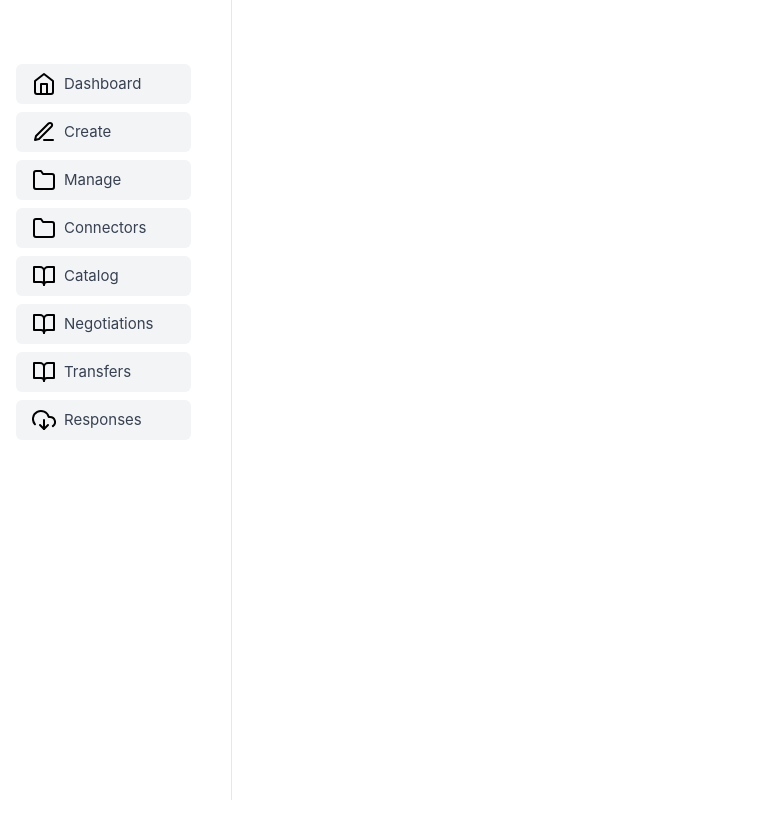
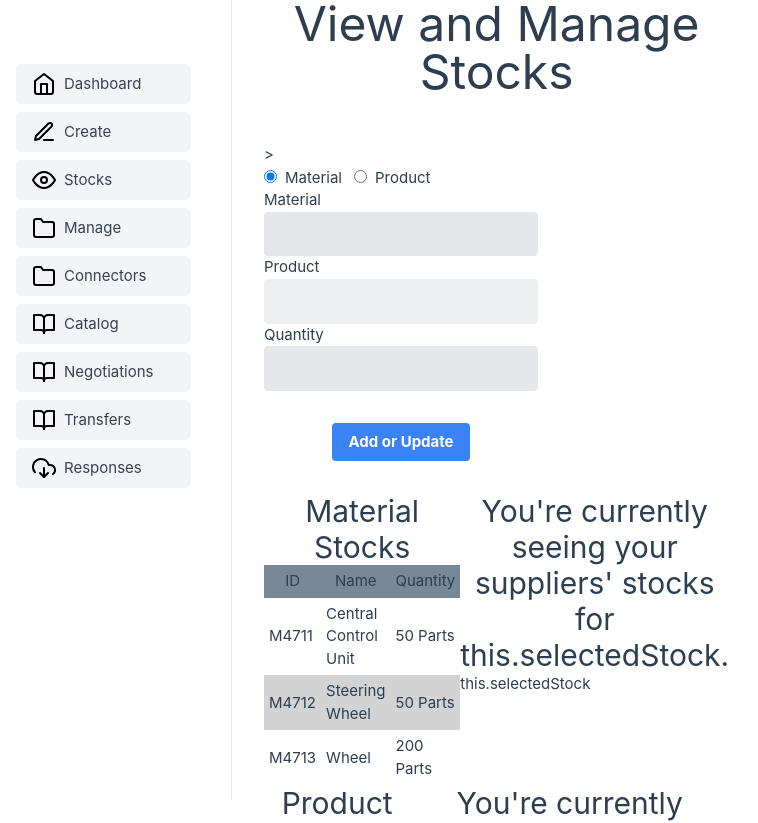
Before and after one commit to eclipse-tractusx/puris-frontend, a Vue app: page /stocks in a window 1280 px wide. Shown: the top 823 px of the page, without its empty margins (24-782 px from the left). Before the commit the page ends 800 px from the top, so only its background shows below. Built offline with nearby package versions, Linux system fonts and the light colour scheme; what vue-json-viewer would draw is missing.

Commit message:
feat(stockView): initial draft of stock view
- add or update stock (To be redefined)
- show own stocks
- show partner stocks (hand over not working)

```diff
--- a/src/App.vue
+++ b/src/App.vue
@@ -57,6 +57,17 @@ const appName = import.meta.env.VITE_APP_NAME;
                   src="@/assets/icons/create.svg"
                   alt="Icon"
                 />Create</RouterLink
+              >
+            </li>
+            <li>
+              <RouterLink
+                  class="flex items-center px-4 py-2 text-gray-700 bg-gray-100 dark:text-gray-100 dark:bg-gray-700 rounded-md"
+                  to="/stocks"
+              ><img
+                  class="mr-2"
+                  src="@/assets/icons/stock.svg"
+                  alt="Icon"
+              />Stocks</RouterLink
               >
             </li>
             <li>
--- a/src/assets/base.css
+++ b/src/assets/base.css
@@ -72,3 +72,15 @@ body {
   -webkit-font-smoothing: antialiased;
   -moz-osx-font-smoothing: grayscale;
 }
+
+th{
+  background-color: lightslategray;
+}
+
+th,td {
+  padding: 5px;
+}
+
+tr:nth-child(odd){
+  background-color: lightgray;
+}
--- a/src/router/index.js
+++ b/src/router/index.js
@@ -68,6 +68,11 @@ const router = createRouter({
       name: "connectors",
       component: () => import("../views/ConnectorView.vue"),
     },
+    {
+      path: "/stocks",
+      name: "stocks",
+      component: () => import("../views/StockView.vue")
+    },
   ],
 });
 
--- /dev/null
+++ b/src/views/StockView.vue
@@ -0,0 +1,213 @@
+<template>
+  <main class="flex flex-col">
+    <h1 class="w-full text-center bold text-5xl mb-6 pb-6">
+      View and Manage Stocks
+    </h1>
+
+    <div>
+      <form
+        @submit.prevent="addOrUpdateStock(this.changedStock)"
+        class="w-max max-w-lg"
+      >
+        >
+        <div class="flex flex-row justify-start space-x-3">
+          <div class="space-x-2">
+            <input
+              type="radio"
+              v-model="this.changedStock.type"
+              value="Material"
+              @change="toggleMaterialOrProduct(changedStock)"
+            />
+            <label>Material</label>
+          </div>
+
+          <div class="space-x-2">
+            <input
+              type="radio"
+              v-model="this.changedStock.type"
+              value="Product"
+              @change="toggleMaterialOrProduct(changedStock)"
+            />
+            <label>Product</label>
+          </div>
+        </div>
+
+        <div>
+          <label for="material">Material</label>
+          <select
+            class="appearance-none block w-full bg-gray-200 text-gray-700 border border-gray-200 rounded py-3 px-4 leading-tight focus:outline-none focus:bg-white focus:border-gray-500"
+            id="materialSelect"
+            v-model="this.changedStock.materialId"
+            :disabled="this.changedStock.type === 'Product'"
+          >
+            <option v-for="material in this.materials" :value="material.id">
+              {{ material.id }} ({{ material.name }})
+            </option>
+          </select>
+        </div>
+        <div>
+          <label for="product">Product</label>
+          <select
+            class="appearance-none block w-full bg-gray-200 text-gray-700 border border-gray-200 rounded py-3 px-4 leading-tight focus:outline-none focus:bg-white focus:border-gray-500"
+            id="productSelect"
+            v-model="this.changedStock.productId"
+            :disabled="this.changedStock.type === 'Material'"
+          >
+            <option v-for="product in this.products" :value="product.id">
+              {{ product.id }} ({{ product.name }})
+            </option>
+          </select>
+        </div>
+        <div>
+          <label for="Quantity">Quantity</label>
+          <input
+            class="appearance-none block w-full bg-gray-200 text-gray-700 border border-gray-200 rounded py-3 px-4 leading-tight focus:outline-none focus:bg-white focus:border-gray-500"
+            type="number"
+            id="quantityInput"
+            v-model="this.changedStock.quantity"
+          />
+        </div>
+
+        <div class="text-center">
+          <button
+            class="my-8 bg-blue-500 hover:bg-blue-700 text-white font-bold py-2 px-4 rounded"
+            id="stockBtn"
+          >
+            Add or Update
+          </button>
+        </div>
+      </form>
+
+      <!-- separator -->
+      <div id="materialAndProductStockTables" class="flex flex-col max-w-max">
+        <StockTableSFC title="Material Stocks" :stocks="this.materialStocks" />
+        <StockTableSFC title="Product Stocks" :stocks="this.productStocks" />
+      </div>
+    </div>
+  </main>
+</template>
+
+<script>
+import StockTableSFC from "@/views/stock/StockTableSFC.vue";
+
+export default {
+  name: "StockView",
+  components: { StockTableSFC },
+
+  data() {
+    return {
+      changedStock: {
+        materialId: "",
+        productId: "",
+        type: "Material",
+        quantity: "",
+        unitOfMeasure: "",
+      },
+      site: {
+        bpns: "BPNS12345678910ZZZ",
+        name: "Wolfsburg Hauptwertk",
+      },
+      materials: [
+        {
+          id: "M4711",
+          name: "Central Control Unit",
+          unitOfMeasure: "Parts",
+        },
+        {
+          id: "M4712",
+          name: "Steering Wheel",
+          unitOfMeasure: "Parts",
+        },
+        {
+          id: "M4713",
+          name: "Wheel",
+          unitOfMeasure: "Parts",
+        },
+      ],
+      products: [
+        {
+          id: "P4711",
+          name: "VW Golf",
+          unitOfMeasure: "Parts",
+        },
+      ],
+      materialStocks: [
+        {
+          id: "M4711",
+          name: "Central Control Unit",
+          quantity: "50",
+          unitOfMeasure: "Parts",
+        },
+        {
+          id: "M4712",
+          name: "Steering Wheel",
+          quantity: "50",
+          unitOfMeasure: "Parts",
+        },
+        {
+          id: "M4713",
+          name: "Wheel",
+          quantity: "200",
+          unitOfMeasure: "Parts",
+        },
+      ],
+      productStocks: [],
+    };
+  },
+  methods: {
+    addOrUpdateStock(changedStock) {
+      if (changedStock.type === "Material") {
+        var existingMaterialStock = this.materialStocks.filter(
+          (stock) => stock.id === changedStock.materialId
+        );
+
+        if (existingMaterialStock.length === 1) {
+          var material = existingMaterialStock[0];
+          material.quantity = changedStock.quantity;
+        } else {
+          var existingMaterial = this.materials.filter(
+            (m) => m.materialId === changedStock.materialId
+          )[0];
+          var newStock = {
+            id: changedStock.materialId,
+            name: existingMaterial.name,
+            quantity: changedStock.quantity,
+            unitOfMeasure: existingMaterial.unitOfMeasure,
+          };
+          this.materialStocks.push(newStock);
+        }
+      } else if (changedStock.type === "Product") {
+        var existingProductStock = this.productStocks.filter(
+          (stock) => stock.id === changedStock.productId
+        );
+
+        if (existingProductStock.length === 1) {
+          var product = existingProductStock[0];
+          product.quantity = changedStock.quantity;
+        } else {
+          var existingProduct = this.products.filter(
+            (p) => p.id === changedStock.productId
+          )[0];
+          newStock = {
+            id: changedStock.productId,
+            name: existingProduct.name,
+            quantity: changedStock.quantity,
+            unitOfMeasure: existingProduct.unitOfMeasure,
+          };
+          this.productStocks.push(newStock);
+        }
+      }
+    },
+    toggleMaterialOrProduct(changedStock) {
+      console.log(changedStock.type);
+      if (changedStock.type === "Material") {
+        changedStock.productId = "";
+      } else if (changedStock.type === "Product") {
+        changedStock.materialId = "";
+      }
+    },
+  },
+};
+</script>
+
+<style scoped></style>
--- /dev/null
+++ b/src/views/stock/PartnerStockSFC.vue
@@ -0,0 +1,26 @@
+<template>
+  <div v-if="this.selectedStock === ''">
+    <h2 class="text-center bold text-3xl">
+      You're currently seeing your suppliers' stocks for no material.
+    </h2>
+  </div>
+  <div v-else>
+    <h2 class="text-center bold text-3xl">
+      You're currently seeing your suppliers' stocks for
+      {{ this.selectedStock }}.
+    </h2>
+    {{ this.selectedStock }}
+  </div>
+</template>
+
+<script>
+export default {
+  name: "PartnerStockSFC",
+
+  props: {
+    selectedStock: { required: true },
+  },
+};
+</script>
+
+<style scoped></style>
--- /dev/null
+++ b/src/views/stock/StockTableSFC.vue
@@ -0,0 +1,68 @@
+<template>
+  <div class="grow flex flex-row content-evenly">
+    <!--class="grid grid-rows-1 grid-flow-col gap-4"> -->
+    <div>
+      <h2 class="text-center bold text-3xl">{{ title }}</h2>
+      <table class="table-auto">
+        <tr>
+          <th>ID</th>
+          <th>Name</th>
+          <th>Quantity</th>
+        </tr>
+        <tr
+          v-for="stock in stocks"
+          :key="stock.id"
+          @click="selectStock(stock.id)"
+          :class="{ highlight: stock.id === selectedStock }"
+        >
+          <td>{{ stock.id }}</td>
+          <td>{{ stock.name }}</td>
+          <td>{{ stock.quantity }} {{ stock.unitOfMeasure }}</td>
+        </tr>
+      </table>
+    </div>
+    <div>
+      <PartnerStockSFC
+        selected-stock="this.selectedStock"
+        :key="this.selectedStock"
+      />
+      <!--
+      <h2 class="text-center bold text-3xl">You're currently seeing your suppliers' stocks for {{this.selectedMaterial.name}} [{{ this.selectedMaterial.id }}]</h2>
+      -->
+    </div>
+  </div>
+</template>
+
+<script>
+import PartnerStockSFC from "@/views/stock/PartnerStockSFC.vue";
+
+export default {
+  name: "StockTableSFC",
+  components: { PartnerStockSFC },
+
+  props: {
+    title: { type: String, required: true, default: "Stock" },
+    stocks: { type: Array, required: true },
+  },
+
+  data() {
+    return {
+      selectedStock: "",
+    };
+  },
+
+  methods: {
+    selectStock(stockId) {
+      this.selectedStock = stockId;
+      console.log(stockId);
+      console.log(this.selectedStock);
+    },
+  },
+};
+</script>
+
+<style scoped>
+.highlight {
+  background-color: orange;
+}
+</style>
```
Also changed, not shown: 1 other file (tests, documents, lock files or other folders).
